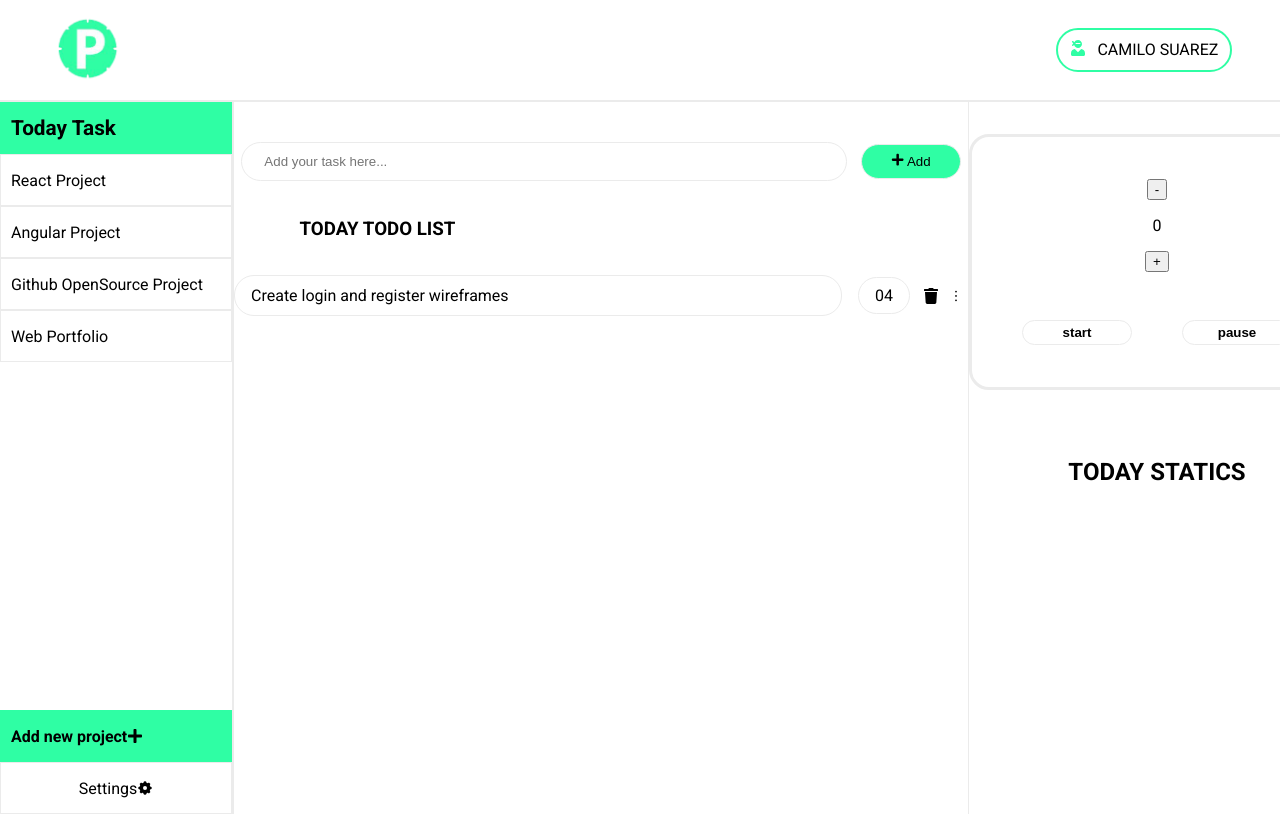
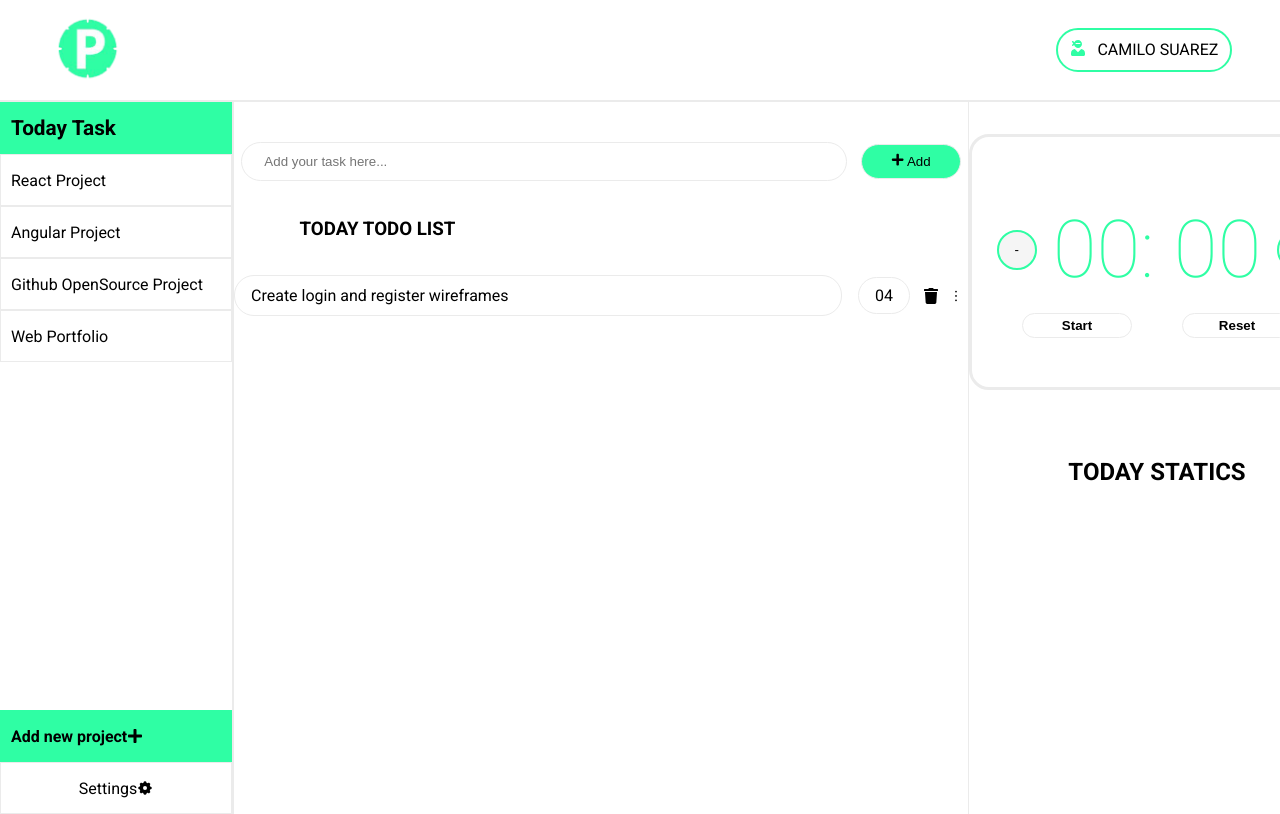
Before and after one commit to RedKamo/Povity, a React app: page / in a window 1280 px wide. Shown: the top 814 px of the page. Built offline with nearby package versions, Linux system fonts and the light colour scheme.

Commit message:
timer finished

```diff
--- a/src/assets/styles/Timer.scss
+++ b/src/assets/styles/Timer.scss
@@ -12,7 +12,7 @@
     margin-top: 2em;
     width: 370px;
     height: 250px;
-    border: 1px solid red;
+    border: 1px solid blue;
     border-radius: $round-border;
     border: 3px solid $border-light ;
     display: flex;
@@ -21,19 +21,37 @@
     justify-content: center;
     //justify-content: space-between;
 
+
     &__clock{
+      display: flex;
+      align-items: center;
       font-size: 5em;
       color: $pomodoro;
       font-weight: 300;
       margin: 0;
+
+      p{
+        margin: 0.2em;
+        color: $border-green;
+      }
+
+      button{
+        border: 2px solid $border-green;
+        border-radius: 30px;
+        width: 40px;
+        height: 40px;
+        background-color: whitesmoke;
+      }
+
     }
-
+  /*
     &__icons{
       cursor: pointer;
       margin: 1em 0 2em;
       color: $pomodoro;
+      border: 1px solid red;
     }
-
+ */
     &__buttons{
       //border: 1px solid red;
       display: flex;
--- a/src/components/Timer.jsx
+++ b/src/components/Timer.jsx
@@ -1,4 +1,4 @@
-import React, { useState, useRef } from 'react'
+import React, { useState, useRef, useEffect } from 'react'
 
 
 
@@ -27,35 +27,55 @@ const Timer =()=> {
     }
   }
 
+  useEffect(()=>{
+    if(timer < 1  ){
+      clearInterval(countRef.current)
+      setisActive(false)
+    }
+  }, [timer])
+
+
+
   const handleStop = ()=> {
     clearInterval(countRef.current)
     setisActive(false)
-    setTimer(25)
+    setTimer(0)
   }
 
   const handleDecrease = ()=>{
-    setTimer(timer -1 )
+    setTimer(timer -60 )
   }
 
   const handleIncrease = ()=>{
-    setTimer(timer + 1)
+    setTimer(timer + 60)
   }
 
+// Para darle formato al timer {00:00}
+  const ChangeTimer = ()=>{
+    const seconds = `0${timer % 60}`.slice(-2)
+    const minutes = `${Math.floor(timer / 60)}`
+    const getMinutes = `0${minutes % 60}`.slice(-2)
+
+    return `${getMinutes}: ${seconds}`
+  }
 
   return(
     <div className="timer">
       <div className="timer__pomodoro">
-        <button onClick={handleDecrease}> - </button>
+        <div className="timer__pomodoro__clock">
+          <button onClick={handleDecrease}> - </button>
+          <p className="timer__pomodoro__clock--time">{ChangeTimer()}</p>
+          <button onClick={handleIncrease}> + </button>
+        </div>
+
           {}
-          <p>{timer}</p>
           {/* <h1 className="timer__pomodoro__clock">25:00</h1> */}
-          <button onClick={handleIncrease}> + </button>
-        <div className="timer__pomodoro__icons">
+        {/* <div className="timer__pomodoro__icons">
 
-        </div>
+        </div> */}
         <div className="timer__pomodoro__buttons">
-          <button onClick={handlePlay}>start</button>
-          <button onClick={handleStop}>pause</button>
+          <button onClick={handlePlay}>{isActive ? "Pause" : "Start" }</button>
+          <button onClick={handleStop}> Reset </button>
          {/*  <button>Pomodoro</button>
           <button>Short break</button>
           <button>Long break</button> */}
```
